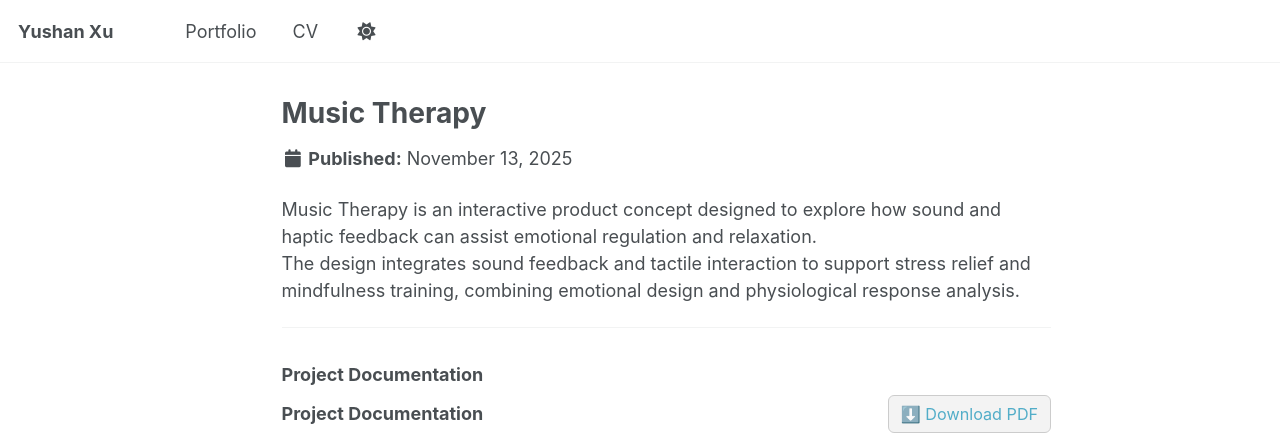
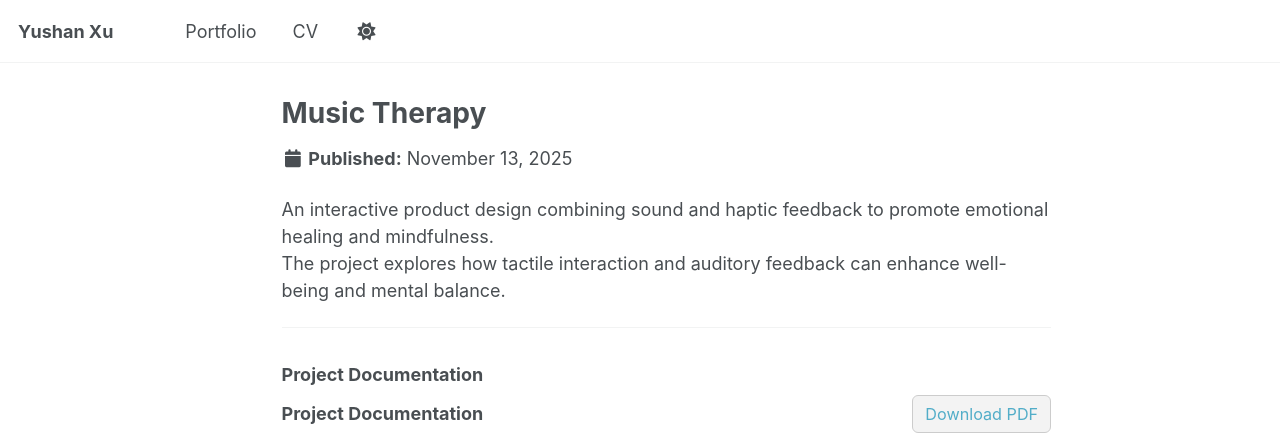
Before and after one commit to Yushan-Xu/Yushan-Xu.github.io, a Jekyll site: the page built from _portfolio/MusicTherapy.md, in a window 1280 px wide and 900 px high, cut to the strip 0-448 px from the top of the window. Built offline with Jekyll 4.4.1, drawn with Linux system fonts in a browser that asks for light colours; a script that is not in the unit is left out.

Commit message:
Update MusicTherapy.md

```diff
--- a/_portfolio/MusicTherapy.md
+++ b/_portfolio/MusicTherapy.md
@@ -3,17 +3,19 @@ layout: single
 title: "Music Therapy"
 permalink: /_portfolio/MusicTherapy/
 author_profile: false
+classes: wide
+order: 4
 ---
 
-Music Therapy is an interactive product concept designed to explore how sound and haptic feedback can assist emotional regulation and relaxation.
-The design integrates sound feedback and tactile interaction to support stress relief and mindfulness training, combining emotional design and physiological response analysis.
+An interactive product design combining sound and haptic feedback to promote emotional healing and mindfulness.
+The project explores how tactile interaction and auditory feedback can enhance well-being and mental balance.
 
 ---
 
 ### Project Documentation
 <div style="display: flex; justify-content: space-between; align-items: center; margin-bottom: 1rem;">
   <h3 style="margin: 0;">Project Documentation</h3>
-  <a href="/files/Music Therapy.pdf" download style="text-decoration: none; background: #f3f3f3; padding: 6px 12px; border-radius: 6px; font-size: 0.9rem; border: 1px solid #ccc;">⬇️ Download PDF</a>
+  <a href="/files/Music Therapy.pdf" download style="text-decoration: none; background: #f3f3f3; padding: 6px 12px; border-radius: 6px; font-size: 0.9rem; border: 1px solid #ccc;">Download PDF</a>
 </div>
 
 <div style="border: 1px solid #ccc; border-radius: 8px; overflow: hidden; margin-top: 0.5rem; margin-bottom: 2rem;">
```
